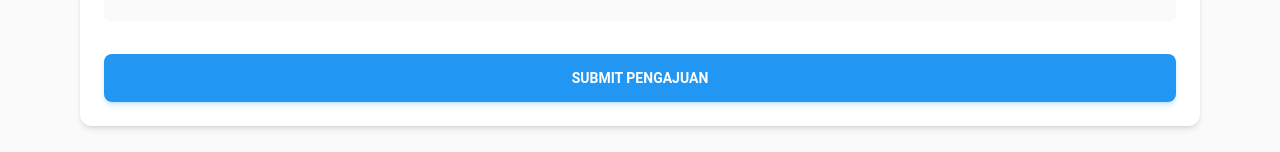
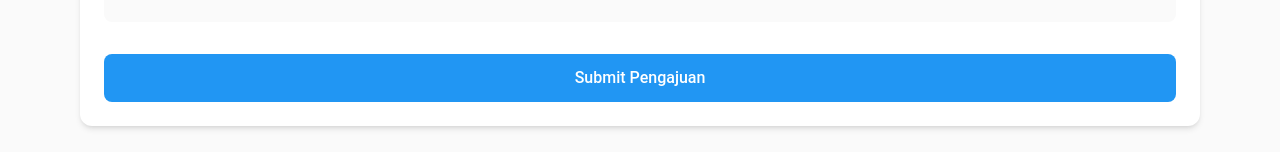
Before and after one commit to Intern-At-Nagari/nagariintern-client, a React (Vite) app: page /application in a window 1280 px wide. Shown: the part 1191-1343 px from the top of the page. Built offline with nearby package versions, Linux system fonts and the light colour scheme; sample sign-in values are in the browser's storage; the HTML template or start-up script is replaced by a standard one.

Commit message:
animated button

```diff
--- /dev/null
+++ b/src/components/AnimatedButton.jsx
@@ -0,0 +1,54 @@
+import React from 'react';
+import { motion } from 'framer-motion';
+import { Button } from "@material-tailwind/react";
+
+const AnimatedButton = ({ children, isLoading, ...props }) => {
+  return (
+    <motion.div
+      whileHover={{ scale: 1.02 }}
+      whileTap={{ scale: 0.98 }}
+      transition={{
+        type: "spring",
+        stiffness: 400,
+        damping: 17
+      }}
+      className="w-full"
+    >
+      <Button
+        variant="gradient"
+        fullWidth
+        color="blue"
+        className={`
+          relative overflow-hidden
+          transition-all duration-300
+          transform hover:shadow-lg
+          ${isLoading ? 'opacity-90' : ''}
+        `}
+        {...props}
+      >
+        <motion.div
+          initial={{ opacity: 1 }}
+          animate={{ opacity: isLoading ? 0.8 : 1 }}
+          transition={{ duration: 0.2 }}
+          className="flex items-center justify-center"
+        >
+          {isLoading ? (
+            <motion.div
+              animate={{ rotate: 360 }}
+              transition={{
+                duration: 1,
+                repeat: Infinity,
+                ease: "linear"
+              }}
+              className="w-6 h-6 border-2 border-white border-t-transparent rounded-full"
+            />
+          ) : (
+            children
+          )}
+        </motion.div>
+      </Button>
+    </motion.div>
+  );
+};
+
+export default AnimatedButton;
--- a/src/components/ApplicationForm.jsx
+++ b/src/components/ApplicationForm.jsx
@@ -10,6 +10,7 @@ import {
   Option,
 } from "@material-tailwind/react";
 import axios from "axios";
+import LoadingButton from "./LoadingButton";
 
 const ApplicationForm = () => {
   const navigate = useNavigate();
@@ -96,19 +97,29 @@ const ApplicationForm = () => {
         }
       });
 
-      const response = await axios.post("http://localhost:3000/intern", formDataToSend, {
-        headers: {
-          "Content-Type": "multipart/form-data",
-          Authorization: `Bearer ${localStorage.getItem("token")}`,
-        },
-      });
+      const response = await axios.post(
+        "http://localhost:3000/intern",
+        formDataToSend,
+        {
+          headers: {
+            "Content-Type": "multipart/form-data",
+            Authorization: `Bearer ${localStorage.getItem("token")}`,
+          },
+        }
+      );
 
-      console.log('Response:', response.data); // Add logging
+      console.log("Response:", response.data); // Add logging
       alert("Permintaan magang berhasil diajukan!");
       navigate("/status");
     } catch (error) {
-      console.error("Error submitting application:", error.response?.data || error);
-      alert(error.response?.data?.error || "Terjadi kesalahan saat mengajukan permintaan");
+      console.error(
+        "Error submitting application:",
+        error.response?.data || error
+      );
+      alert(
+        error.response?.data?.error ||
+          "Terjadi kesalahan saat mengajukan permintaan"
+      );
     } finally {
       setIsSubmitting(false);
     }
@@ -119,7 +130,11 @@ const ApplicationForm = () => {
       <form onSubmit={handleSubmit}>
         <Card className="mb-8">
           <CardBody className="p-6">
-            <Typography variant="h4" color="blue-gray" className="mb-8 text-center">
+            <Typography
+              variant="h4"
+              color="blue-gray"
+              className="mb-8 text-center"
+            >
               Form Pengajuan Magang
             </Typography>
 
@@ -157,7 +172,7 @@ const ApplicationForm = () => {
                     />
                   </div>
                   <div className="space-y-4">
-                  <Input
+                    <Input
                       type="text"
                       label="Nama Lengkap"
                       size="lg"
@@ -200,7 +215,9 @@ const ApplicationForm = () => {
                     <Input
                       type="text"
                       name="jurusan"
-                      label={role === "mahasiswa" ? "Fakultas/Jurusan" : "Jurusan"}
+                      label={
+                        role === "mahasiswa" ? "Fakultas/Jurusan" : "Jurusan"
+                      }
                       size="lg"
                       value={formData.jurusan}
                       onChange={handleInputChange}
@@ -256,8 +273,13 @@ const ApplicationForm = () => {
                 </div>
                 {duration.months > 0 || duration.days > 0 ? (
                   <div className="mt-4 p-3 bg-blue-50 rounded-lg text-center">
-                    <Typography variant="small" color="blue" className="font-medium">
-                      Durasi Magang: {duration.months} bulan {duration.days} hari
+                    <Typography
+                      variant="small"
+                      color="blue"
+                      className="font-medium"
+                    >
+                      Durasi Magang: {duration.months} bulan {duration.days}{" "}
+                      hari
                     </Typography>
                   </div>
                 ) : null}
@@ -271,12 +293,22 @@ const ApplicationForm = () => {
                 <div className="grid grid-cols-1 gap-6">
                   {[
                     { name: "fileCv", label: "Upload CV (PDF)" },
-                    { name: "fileTranskrip", label: "Transkrip Nilai Semester Terakhir" },
+                    {
+                      name: "fileTranskrip",
+                      label: "Transkrip Nilai Semester Terakhir",
+                    },
                     { name: "fileKtp", label: "Kartu Tanda Penduduk" },
-                    { name: "fileSuratPengantar", label: "Surat Pengantar dari Institusi (PDF)" }
+                    {
+                      name: "fileSuratPengantar",
+                      label: "Surat Pengantar dari Institusi (PDF)",
+                    },
                   ].map((doc) => (
                     <div key={doc.name} className="space-y-2">
-                      <Typography variant="small" color="blue-gray" className="font-medium">
+                      <Typography
+                        variant="small"
+                        color="blue-gray"
+                        className="font-medium"
+                      >
                         {doc.label}
                       </Typography>
                       <Input
@@ -294,15 +326,13 @@ const ApplicationForm = () => {
               </div>
 
               {/* Submit Button */}
-              <Button
+              <LoadingButton
                 type="submit"
-                size="lg"
-                className="w-full"
-                color="blue"
-                disabled={isSubmitting}
+                isLoading={isSubmitting}
+                className="w-full !bg-blue-500 hover:!bg-blue-600"
               >
-                {isSubmitting ? "Mengirim..." : "Submit Pengajuan"}
-              </Button>
+                Submit Pengajuan
+              </LoadingButton>
             </div>
           </CardBody>
         </Card>
--- /dev/null
+++ b/src/components/LoadingButton.jsx
@@ -0,0 +1,34 @@
+import React from 'react';
+
+const LoadingButton = ({ isLoading, children, ...props }) => {
+  return (
+    <button
+      {...props}
+      disabled={isLoading}
+      className={`
+        relative w-full bg-blue-500 text-white py-3 px-4 rounded-lg
+        font-medium transition-all duration-300 transform
+        hover:bg-blue-600 active:scale-95
+        disabled:bg-blue-400 disabled:cursor-not-allowed
+        flex items-center justify-center
+      `}
+    >
+      {isLoading ? (
+        <>
+          <span className="opacity-0">{children}</span>
+          <div className="absolute inset-0 flex items-center justify-center">
+            <div className="flex gap-1">
+              <div className="w-2 h-2 bg-white rounded-full animate-[bounce_0.9s_infinite]" />
+              <div className="w-2 h-2 bg-white rounded-full animate-[bounce_0.9s_0.3s_infinite]" />
+              <div className="w-2 h-2 bg-white rounded-full animate-[bounce_0.9s_0.6s_infinite]" />
+            </div>
+          </div>
+        </>
+      ) : (
+        children
+      )}
+    </button>
+  );
+};
+
+export default LoadingButton;
```
Also changed, not shown: src/components/LoginForm.jsx (+44 -38 lines), src/components/RegisterForm.jsx (+49 -41 lines).
